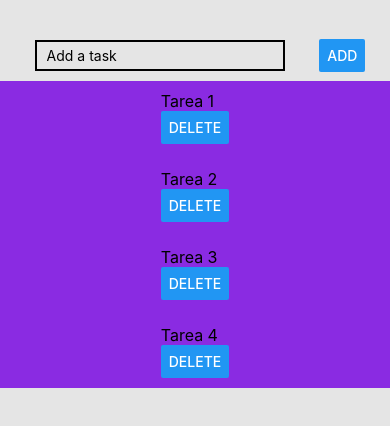
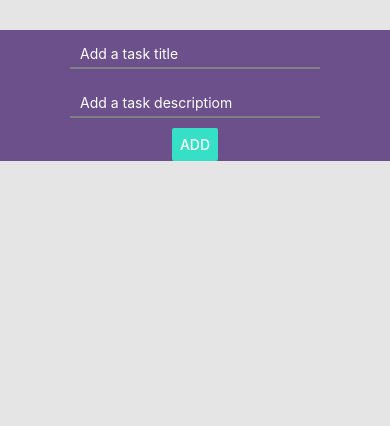
Before and after one commit to FedeCasper/native-project-federico-rouyere, a React Native app: screen / in a window 390 px wide. Shown: the top 426 px of the page. Built offline with nearby package versions, Linux system fonts and the light colour scheme.

Commit message:
Add events and lists

```diff
--- a/App.js
+++ b/App.js
@@ -1,30 +1,58 @@
-import { StyleSheet, Text, View, TextInput, Button } from 'react-native';
+import { StyleSheet, Text, View, TextInput, Button, ScrollView } from 'react-native';
+import React, { useState } from 'react';
 
 const App = () => {
+  const [ newTask, setNewTask ] = useState({
+    title: '',
+    description: ''
+  })
+  const [ tasks, setTasks ] = useState([])
+
+  const addTask = () => {
+    setTasks([...tasks, newTask])
+    setNewTask({ title: '', description: '' }) // Reset the input
+  }
+
+  const onHandlerTitle = (title_) => {
+    setNewTask({ ...newTask, title: title_ })
+  }
+
+  const onHandlerDescription = (description_) => {
+    setNewTask({ ...newTask, description: description_ })
+  }
+
   return (
     <View style={styles.container}>
       <View style={styles.inputContainer}>
-        <TextInput style={styles.input} placeholder="Add a task"/>
-        <Button title="Add"/>
+        <TextInput
+          value={newTask.title}
+          onChangeText={ onHandlerTitle }
+          style={styles.input}
+          placeholder="Add a task title"
+          placeholderTextColor="white"
+        />
+        <TextInput
+          value={newTask.description}
+          onChangeText={ onHandlerDescription }
+          style={styles.input}
+          placeholder="Add a task descriptiom"
+          placeholderTextColor="white"
+        />
+        <Button color="#36E0C6" title="Add" onPress={addTask}/>
       </View>
-      <View style={styles.tasksContainer}>
-        <View>
-          <Text style={styles.text}>Tarea 1</Text>
-          <Button title="Delete"/>
-        </View>
-        <View>
-          <Text style={styles.text}>Tarea 2</Text>
-          <Button title="Delete"/>
-        </View>
-        <View>
-          <Text style={styles.text}>Tarea 3</Text>
-          <Button title="Delete"/>
-        </View>
-        <View>
-          <Text style={styles.text}>Tarea 4</Text>
-          <Button title="Delete"/>
-        </View>
-      </View>
+      <ScrollView style={styles.tasksContainer}>
+        {
+          tasks.map((task, index) => {
+            return (
+              <View key={index} style={styles.taskCard}>
+                <Text style={styles.taskTitle}>{task.title}</Text>
+                <Text style={styles.taskDescription}>{task.description}</Text>
+                <Button color="#E06736" title="Delete"/>
+              </View>
+            )
+          })
+        }
+      </ScrollView>
     </View>
   );
 }
@@ -38,25 +66,41 @@ const styles = StyleSheet.create({
     paddingTop: 30,
   },
   inputContainer:{
-    flexDirection: 'row',
     alignItems: 'center',
     justifyContent: 'space-evenly',
+    backgroundColor: '#6B508B',
   },
   input:{
     width: 250,
-    borderWidth: 2,
+    borderBottomWidth: 2,
+    borderColor: 'gray',
     margin: 10,
     paddingVertical: 5,
     paddingHorizontal: 10,
   },
-  text:{
+  tasksContainer:{
+    padding: 10,
+  },
+  taskCard:{
+    backgroundColor: 'blueviolet',
+    padding: 20,
+    alignItems: 'center',
+    justifyContent: 'center',
+    borderRadius: 10,
+    marginBottom: 20,
+    gap: 10
+  },
+  taskTitle:{
+    fontSize: 24,
+    fontWeight: 'bold',
+    color: "white",
+  },
+  taskDescription:{
     fontSize: 16,
+    width: "70%",
+    color: "white",
+    textAlign: 'center',
   },
-  tasksContainer:{
-    backgroundColor: 'blueviolet',
-    alignItems: 'center',
-    gap: 25,
-    padding: 10,
-  }
+
 
 });
```
